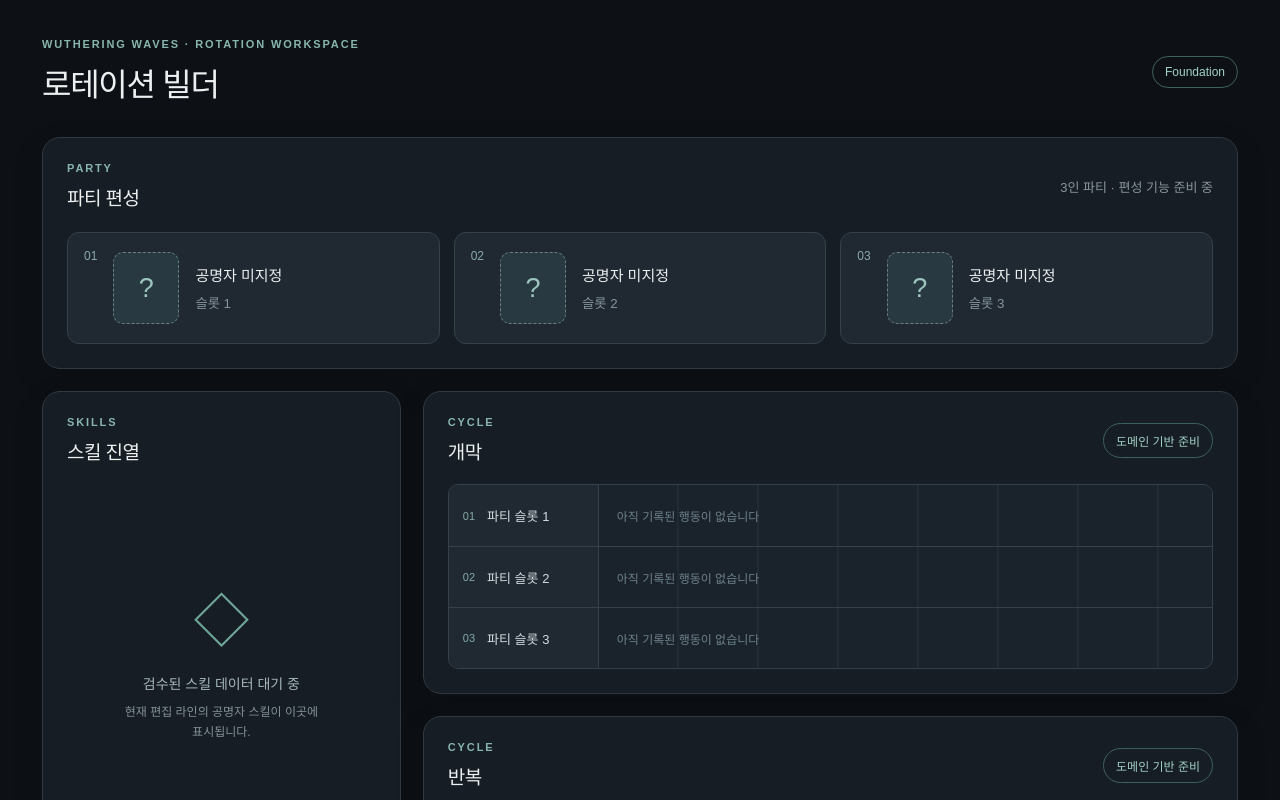
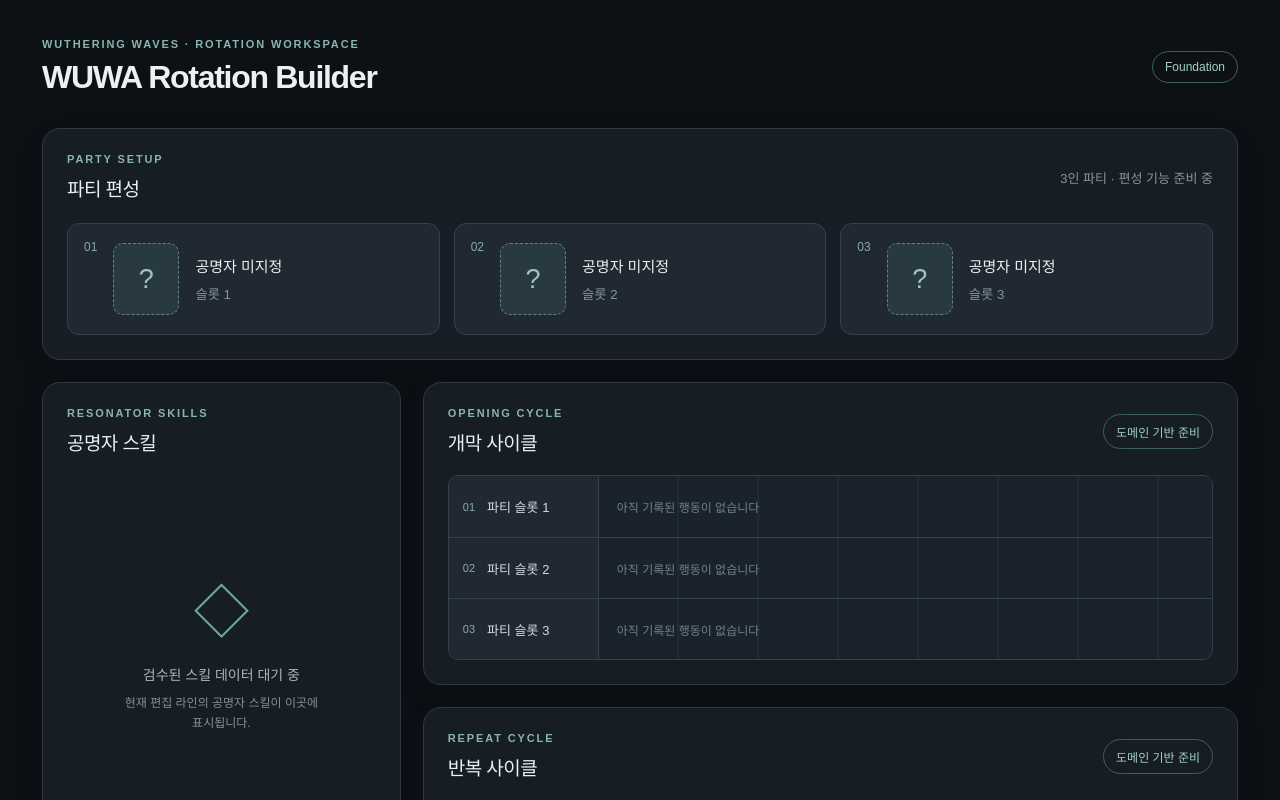
Before and after one commit to diavillager/wuwa-rotation-builder, a React (Vite) app: page / in a window 1280 px wide. Shown: the top 800 px of the page. Built offline with nearby package versions, Linux system fonts and the light colour scheme.

Commit message:
style: 화면 제목과 영역 명칭 정리

```diff
--- a/index.html
+++ b/index.html
@@ -3,7 +3,7 @@
   <head>
     <meta charset="UTF-8" />
     <meta name="viewport" content="width=device-width, initial-scale=1.0" />
-    <title>wuwa-rotation-builder</title>
+    <title>WUWA Rotation Builder</title>
   </head>
   <body>
     <div id="root"></div>
--- a/src/app/App.tsx
+++ b/src/app/App.tsx
@@ -2,12 +2,20 @@
 
 const shell = createRotation(['slot-one', 'slot-two', 'slot-three'])
 
-function CyclePanel({ title, cycle }: { title: string; cycle: Cycle }) {
+function CyclePanel({
+  label,
+  title,
+  cycle,
+}: {
+  label: string
+  title: string
+  cycle: Cycle
+}) {
   return (
-    <section className="cycle-panel" aria-label={`${title} 사이클`}>
+    <section className="cycle-panel" aria-label={title}>
       <div className="section-heading">
         <div>
-          <span className="eyebrow">CYCLE</span>
+          <span className="eyebrow">{label}</span>
           <h2>{title}</h2>
         </div>
         <span className="status">도메인 기반 준비</span>
@@ -37,7 +45,7 @@
       <header className="page-heading">
         <div>
           <span className="eyebrow">WUTHERING WAVES · ROTATION WORKSPACE</span>
-          <h1>로테이션 빌더</h1>
+          <h1>WUWA Rotation Builder</h1>
         </div>
         <span className="foundation-badge">Foundation</span>
       </header>
@@ -45,7 +53,7 @@
       <section className="party-panel" aria-label="파티 편성">
         <div className="section-heading">
           <div>
-            <span className="eyebrow">PARTY</span>
+            <span className="eyebrow">PARTY SETUP</span>
             <h2>파티 편성</h2>
           </div>
           <p>3인 파티 · 편성 기능 준비 중</p>
@@ -67,11 +75,11 @@
       </section>
 
       <div className="workspace-grid">
-        <aside className="skills-panel" aria-label="스킬 진열">
+        <aside className="skills-panel" aria-label="공명자 스킬">
           <div className="section-heading">
             <div>
-              <span className="eyebrow">SKILLS</span>
-              <h2>스킬 진열</h2>
+              <span className="eyebrow">RESONATOR SKILLS</span>
+              <h2>공명자 스킬</h2>
             </div>
           </div>
           <div className="skills-empty">
@@ -81,8 +89,16 @@
           </div>
         </aside>
         <div className="cycles">
-          <CyclePanel title="개막" cycle={shell.opening} />
-          <CyclePanel title="반복" cycle={shell.repeat} />
+          <CyclePanel
+            label="OPENING CYCLE"
+            title="개막 사이클"
+            cycle={shell.opening}
+          />
+          <CyclePanel
+            label="REPEAT CYCLE"
+            title="반복 사이클"
+            cycle={shell.repeat}
+          />
         </div>
       </div>
       <footer>
```
